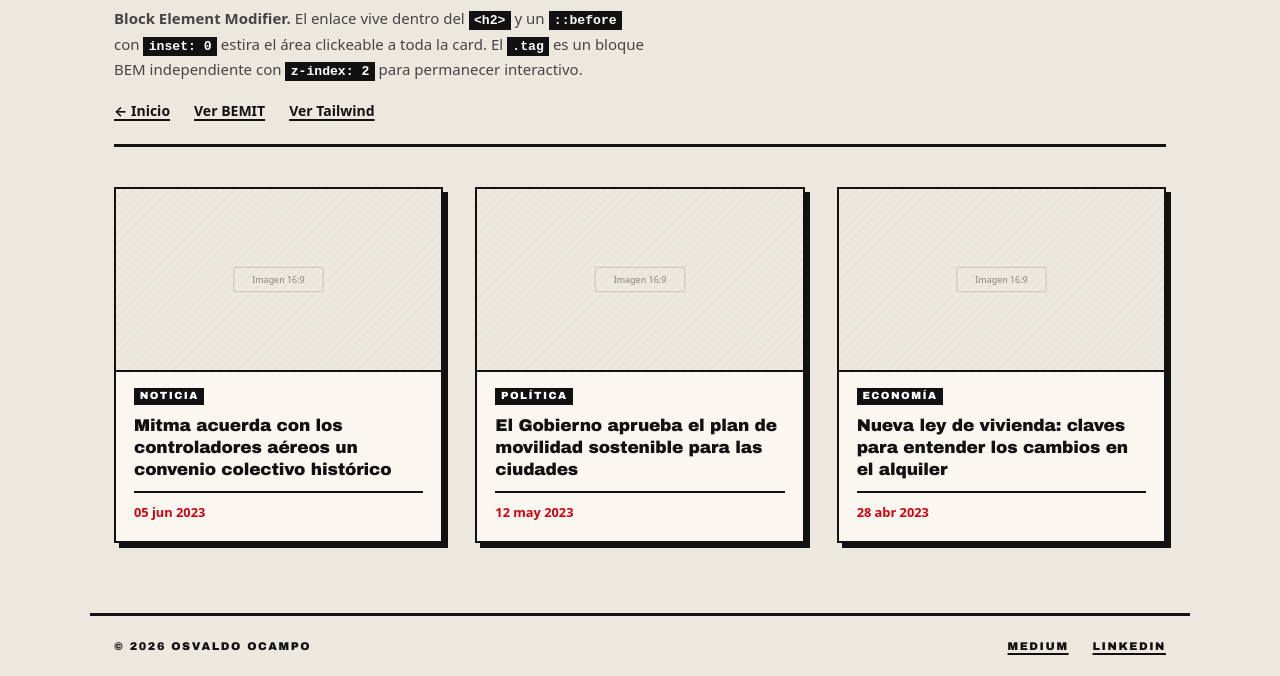
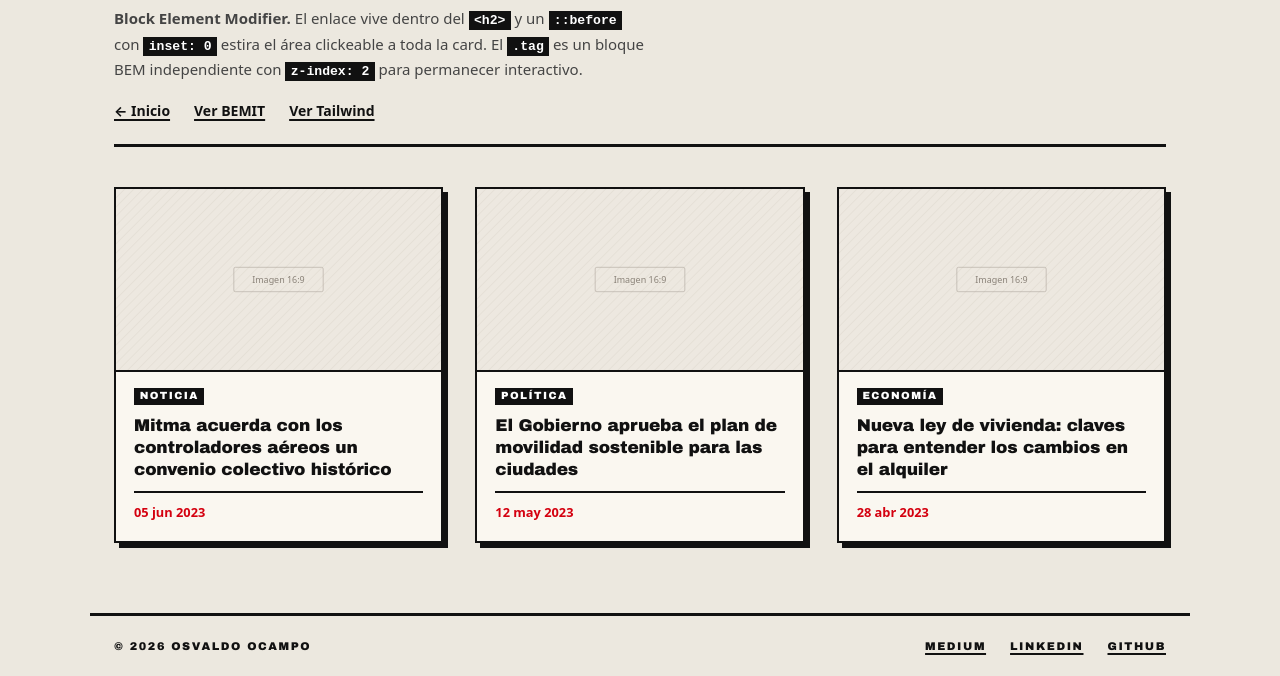
Before and after one commit to Osvalam86/cards-accesibles, a website built with Vite: page bem.html in a window 1280 px wide. Shown: the part 124-800 px from the top of the page. Built offline with nearby package versions, Linux system fonts and the light colour scheme.

Commit message:
feat: enlace a GitHub en footers + URL de demo en README
- Añade enlace a GitHub (perfil) en los footers de las 4 páginas, junto a Medium y LinkedIn, con span sr-only "se abre en una nueva pestaña".
- Actualiza el README con la URL de demo en vivo (Netlify) y su badge.

```diff
--- a/bem.html
+++ b/bem.html
@@ -134,6 +134,13 @@
           rel="noopener noreferrer"
           >LinkedIn<span class="sr-only"> (se abre en una nueva pestaña)</span></a
         >
+        <a
+          class="page-footer__link"
+          href="https://github.com/Osvalam86"
+          target="_blank"
+          rel="noopener noreferrer"
+          >GitHub<span class="sr-only"> (se abre en una nueva pestaña)</span></a
+        >
       </nav>
     </footer>
   </body>
```
Also changed, not shown: bemit.html (+7 -0 lines), index.html (+6 -0 lines), tailwind.html (+7 -0 lines), README.md.
